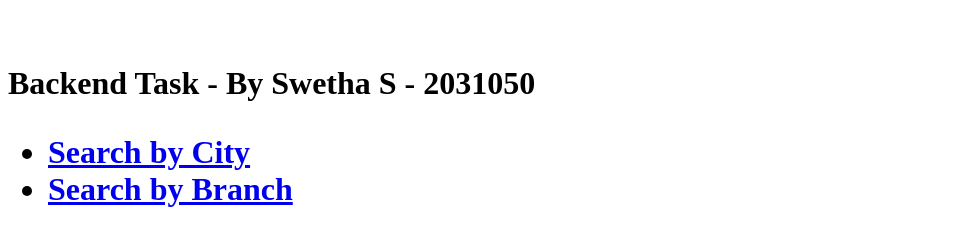
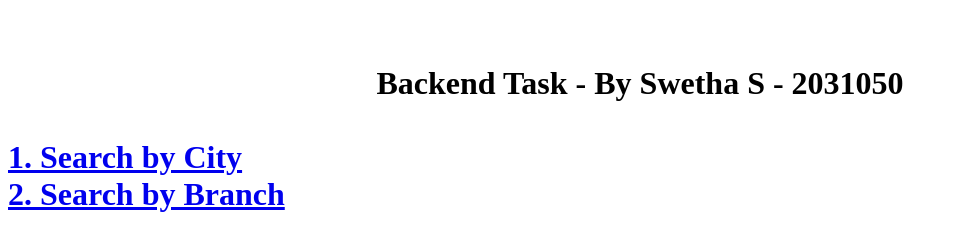
Before and after one commit to swetha2662/Backend, a website: page index.html in a window 1280 px wide. Shown: the whole page, without its empty margins (0-958 px from the left). Drawn offline with Linux system fonts and the light colour scheme.

Commit message:
Update index.html

```diff
--- a/index.html
+++ b/index.html
@@ -7,11 +7,9 @@
     <title>Document</title>
 </head>
 <body><br><br>
-   <h1> Backend Task - By Swetha S - 2031050<br>
-   <ul>
-  <li><a href="https://businessonbot-backend-task-2031050.vercel.app/api/search?q=MUMBAI&limit=2&offset=1" target="_blank">Search by City</a></li>
-   <li><a href="https://businessonbot-backend-task-2031050.vercel.app/api/branch?q=LONI&limit=1&offset=0" target="_blank">Search by Branch </a></li>
-  </ul>
+   <h1><center> Backend Task - By Swetha S - 2031050 </center><br>
+   <a href="https://businessonbot-backend-task-2031050.vercel.app/api/search?q=MUMBAI&limit=2&offset=1" target="_blank"> 1. Search by City</a><br>
+   <a href="https://businessonbot-backend-task-2031050.vercel.app/api/branch?q=LONI&limit=1&offset=0" target="_blank">2. Search by Branch </a><br>
 </h1>
 </body>
 </html>
```
